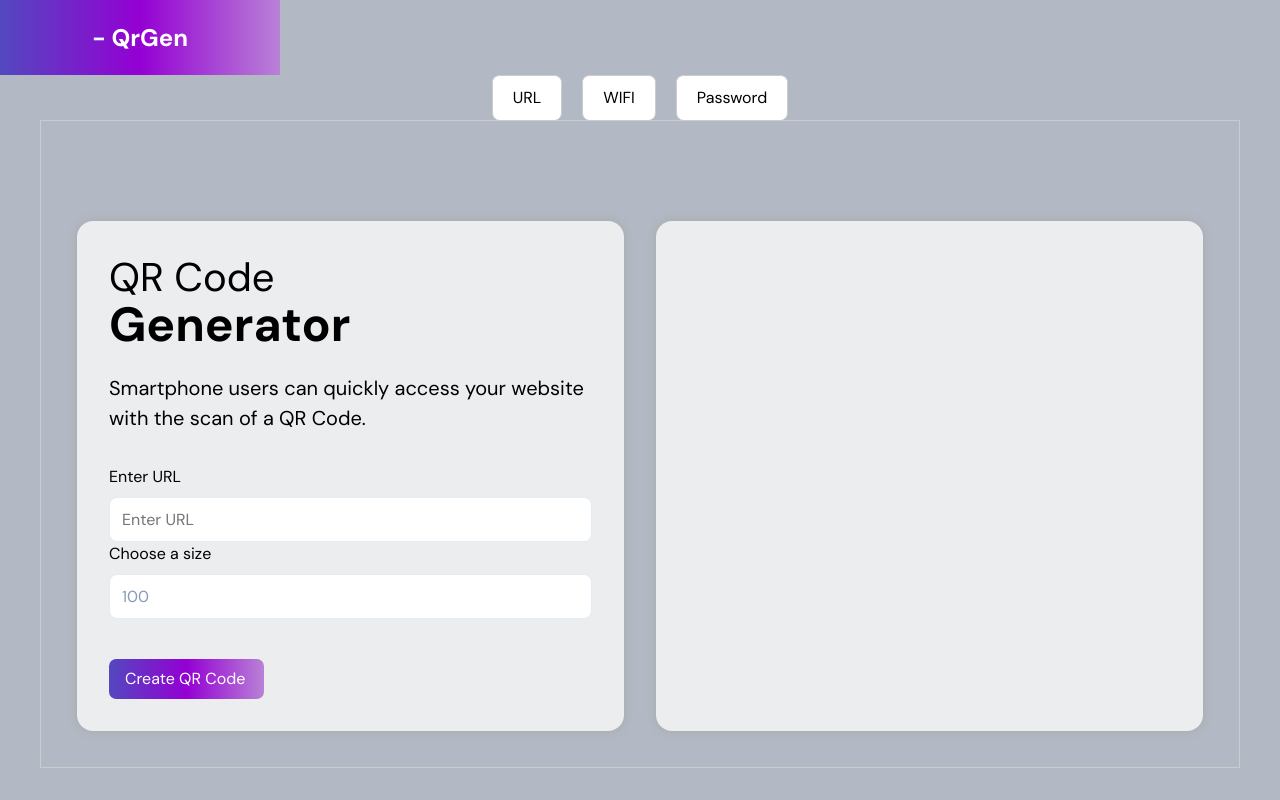
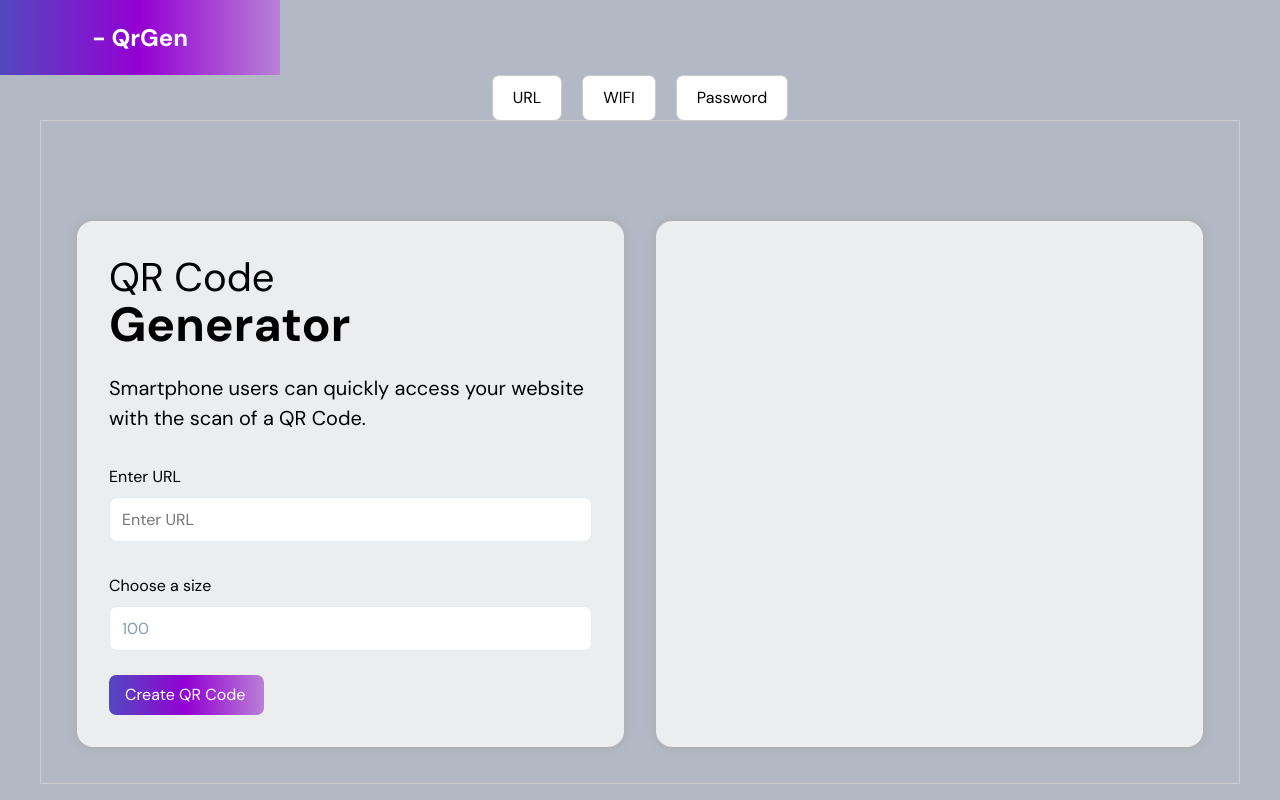
Before and after one commit to ceriustech/qrgen, a React (Create React App) app: page / in a window 1280 px wide. Built offline with nearby package versions, Linux system fonts and the light colour scheme.

Commit message:
chore: General code cleanup

```diff
--- a/src/components/QrCodeGenerator/LinkGenerator/LinkCodeGenerator.js
+++ b/src/components/QrCodeGenerator/LinkGenerator/LinkCodeGenerator.js
@@ -85,9 +85,10 @@ function LinkGenerator() {
 							name="size"
 							value={size}
 							onChange={handleSizeChange}
+							disableBottomMargin
 						/>
-
-						<Button typeValue="submit" isWidth={true}>
+						<br />
+						<Button typeValue="submit" isWidth>
 							Create QR Code
 						</Button>
 					</StyledForm>
--- a/src/components/QrCodeGenerator/PasswordGenerator/PasswordGenerator.js
+++ b/src/components/QrCodeGenerator/PasswordGenerator/PasswordGenerator.js
@@ -81,10 +81,14 @@ const AccessControl = () => {
 						placeholder="Access code here"
 						value={accessCode}
 						onChange={generateCode}
+						disableBottomMargin
 					/>
+					<br />
+					<Button handleClick={generateCode}>Generate Access Code</Button>
+					<Button handleClick={generateQRCode} isWidth>
+						Create QR Code
+					</Button>
 				</StyledForm>
-				<Button handleClick={generateCode}>Generate Access Code</Button>
-				<Button handleClick={generateQRCode}>Generate QR Code</Button>
 			</FormWrapper>
 			<QrCodeWrapper>
 				{accessCode !== '' && <div id="qrcode-password" ref={qrCodeRef} />}
--- a/src/components/QrCodeGenerator/WifiGenerator/WifiCodeGenerator.js
+++ b/src/components/QrCodeGenerator/WifiGenerator/WifiCodeGenerator.js
@@ -79,6 +79,7 @@ const WifiGenerator = () => {
 						defaultValue={networkName}
 						onChange={handleChange}
 						autoComplete="off"
+						disableBottomMargin
 					/>
 					<br />
 					<label htmlFor="network-type">Network Type</label>
@@ -107,6 +108,7 @@ const WifiGenerator = () => {
 						defaultValue={password}
 						onChange={handleChange}
 						autoComplete="new-password"
+						disableBottomMargin
 					/>
 					<br />
 					<Button typeValue="submit" isWidth={true}>
--- a/src/components/QrCodeGenerator/styles.js
+++ b/src/components/QrCodeGenerator/styles.js
@@ -82,10 +82,10 @@ export const StyledInput = styled.input`
 			border-radius: 0.5rem;
 			color: ${baseColor1};
 			padding: 0.6rem 0.75rem;
-			${disableBottomMargin ? 'margin-bottom : 2rem' : 'margin-bottom: 0'}
+			${disableBottomMargin ? 'margin-bottom : 0' : 'margin-bottom: 2rem'};
 			padding: 0.6rem 0.75rem;
 			&:nth-child(4) {
-				margin-bottom: 2.5rem;
+				${disableBottomMargin ? 'margin-bottom : 0' : 'margin-bottom: 2rem'};
 				@media screen and ${miscViewLarge} {
 					margin-bottom: 1.25rem;
 				}
```
